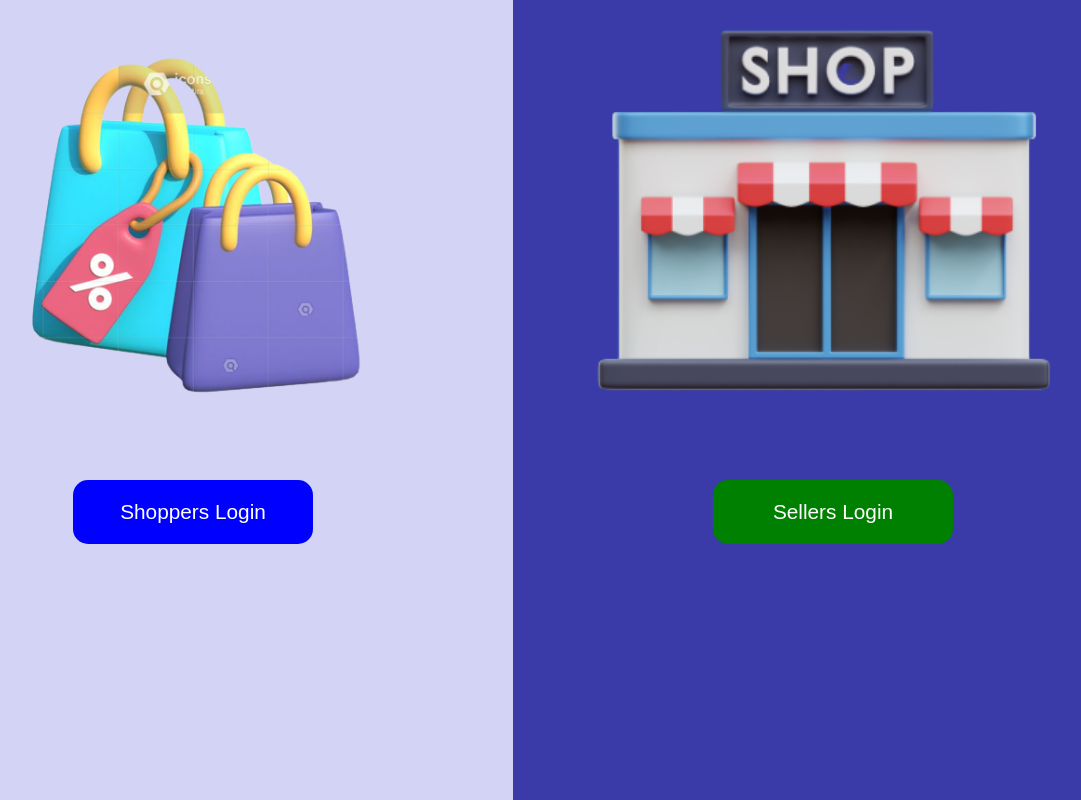
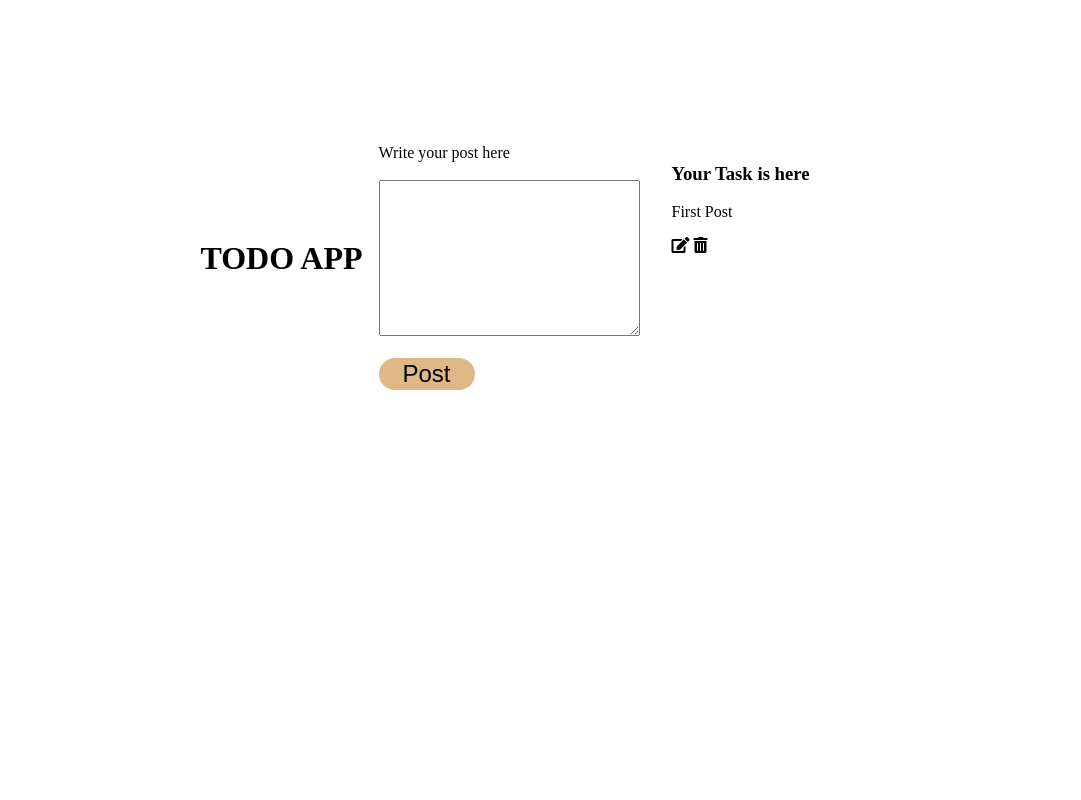
Before and after one commit to Aditya-Pal-1/javaScript, a plain HTML site: page index.html in a window 1280 px wide. Shown: the whole page, without its empty margins (127-1208 px from the left). Drawn offline with Linux system fonts and the light colour scheme.

Commit message:
Add files via upload

```diff
--- a/index.html
+++ b/index.html
@@ -4,20 +4,44 @@
     <meta charset="UTF-8">
     <meta http-equiv="X-UA-Compatible" content="IE=edge">
     <meta name="viewport" content="width=device-width, initial-scale=1.0">
-    <title>Capstone</title>
+    <title>To Do List</title>
     <link rel="stylesheet" href="style.css">
+    <link rel="stylesheet" href="https://cdnjs.cloudflare.com/ajax/libs/font-awesome/5.15.4/css/all.min.css">
+    <script async src="todo.js"></script>
 </head>
 <body>
     <div class="main">
-        <div class="shopperLogin">
-            <img src="BAG.png" alt="">
-            <a href="shopeersLogin.html"><button id="shoppersLogInButton">Shoppers Login</button></a>
+        <h1>TODO APP</h1>
+        <div id="left">
+            <form id="form">
+                <label for="Post">Write your post here</label>
+                <br><br>
+                <textarea name="post" id="input" cols="30" rows="10"></textarea>
+                <br><br>
+                <div id="msg"></div>
+                <button type="submit">Post</button>
+            </form>
         </div>
-        <div class="sellarLogin">
-            <img src="SHOP.png" alt="">
-            <a href="sellerLogin.html"><button id="sellerLogInButton">Sellers Login</button></a>
+        <div id="right">
+            <h3>Your Task is here</h3>
+            <!-- <div id="posts" class="p"> -->
+                <!-- <div>
+                    <p>First Post</p>
+                    <img id="edit" onclick="EditPost(this)" src="edit-removebg-preview.png" alt="">
+                    <img  class="del" onclick="DeletePost(this)" src="del.png" alt="">
+                </div>
+            </div> -->
+            <div id="posts">
+                <div>
+                    <p>First Post</p>
+                    <span class="options">
+                        <i class="fas fa-edit"  onClick="EditPost(this)"></i>
+                        <i class="fas fa-trash-alt"  onClick="deletePost(this)" id="dele"></i>
+                    </span>
+                </div>
+            </div>
+
         </div>
     </div>
-
 </body>
 </html>
--- a/style.css
+++ b/style.css
@@ -1,63 +1,36 @@
-*{
-    margin: 0%;
-    padding: 0%;
-}
 body{
-    height: 100%;
-    width: 100%;
+    margin-top: 8rem;
 }
 .main{
     display: flex;
-    display: grid;
-    grid-template-columns:repeat(2,1fr);
-    align-items: center;
     justify-content: center;
-    /* height: 100vh; */
-    /* width: 100vw;  */
+    margin-top: 8rem;
 }
-.shopperLogin{
-    background-color: #d3d4f5;
-    height: 100vh;
-    /* width: 100vw; */
-    display: flex;
-    flex-direction: column;
-    align-items: center;
+.main h1{
+    margin-top: 7rem;
 }
-.shopperLogin img{
-    height: 30rem;
+#right{
+    margin: 1rem;
+}
+#form button{
+    width: 6rem;
+    height: 2rem;
+    border-radius: 20px;
+    font-size: 1.5rem;
+    border: none;
+    background-color: burlywood;
+}
+#left{
+    margin: 1rem;
 }
 
-.sellarLogin{
-    background-color: rgb(58, 58, 168);
-    height: 100vh;
-    display: flex;
-    flex-direction: column;
-    align-items: center;
+#p img{
+    height: 2rem;
 }
-.sellarLogin img{
-    height: 25rem;
-    width: 30rem;
+#edit{
+    height:2rem;
 }
-#shoppersLogInButton{
-    width: 15rem;
-    height: 4rem;
-    border: none;
-    outline: none;
-    border-radius: 15px;
-    color: white;
-    background-color: blue;
-    font-size: 1.3rem;
-    cursor: pointer;
+
+.del{
+    height: 1rem;
 }
-#sellerLogInButton{
-    margin-top: 5rem;
-    width: 15rem;
-    height: 4rem;
-    border: none;
-    outline: none;
-    border-radius: 15px;
-    color: white;
-    background-color: green;
-    font-size: 1.3rem;
-    cursor: pointer;
-}
--- /dev/null
+++ b/todo.js
@@ -0,0 +1,53 @@
+
+
+let form=document.getElementById('form');
+let input=document.getElementById('input');
+let msg=document.getElementById('msg');
+let posts=document.getElementById('posts');
+
+// console.log(form)
+// console.log(input)
+// console.log(msg)
+// console.log(posts)
+
+form.addEventListener("submit",(e)=>{
+    e.preventDefault();
+    formValidation();
+})
+
+let formValidation=()=>{
+    if(input.value ===''){
+        msg.innerHTML="TODO can not be empty";
+    }
+    else{
+        msg.innerHTML="";
+        acceptData();
+        createPosts();
+    }
+}
+
+let data={};
+let acceptData=()=>{
+    data["text"]=input.value;
+}
+
+let createPosts = ()=>{
+    posts.innerHTML +=`
+    <div>
+    <p>${data.text}</p>
+    <span class="options">
+        <i class="fas fa-edit" onClick="EditPost(this)"></i>
+        <i class="fas fa-trash-alt" onClick="deletePost(this)"></i>
+    </span>
+    </div>`;
+    input.value='';
+}
+
+let deletePost=(e)=>{
+    e.parentElement.parentElement.remove();
+}
+
+let EditPost = (e)=>{
+    input.value=e.parentElement.previousElementSibling.innerHTML;
+    e.parentElement.parentElement.remove();
+}
```
Also changed, not shown: del.png (added), delete-removebg-preview.png (added), delete.png (added), edit-removebg-preview.png (added), edit.jpg (added).
